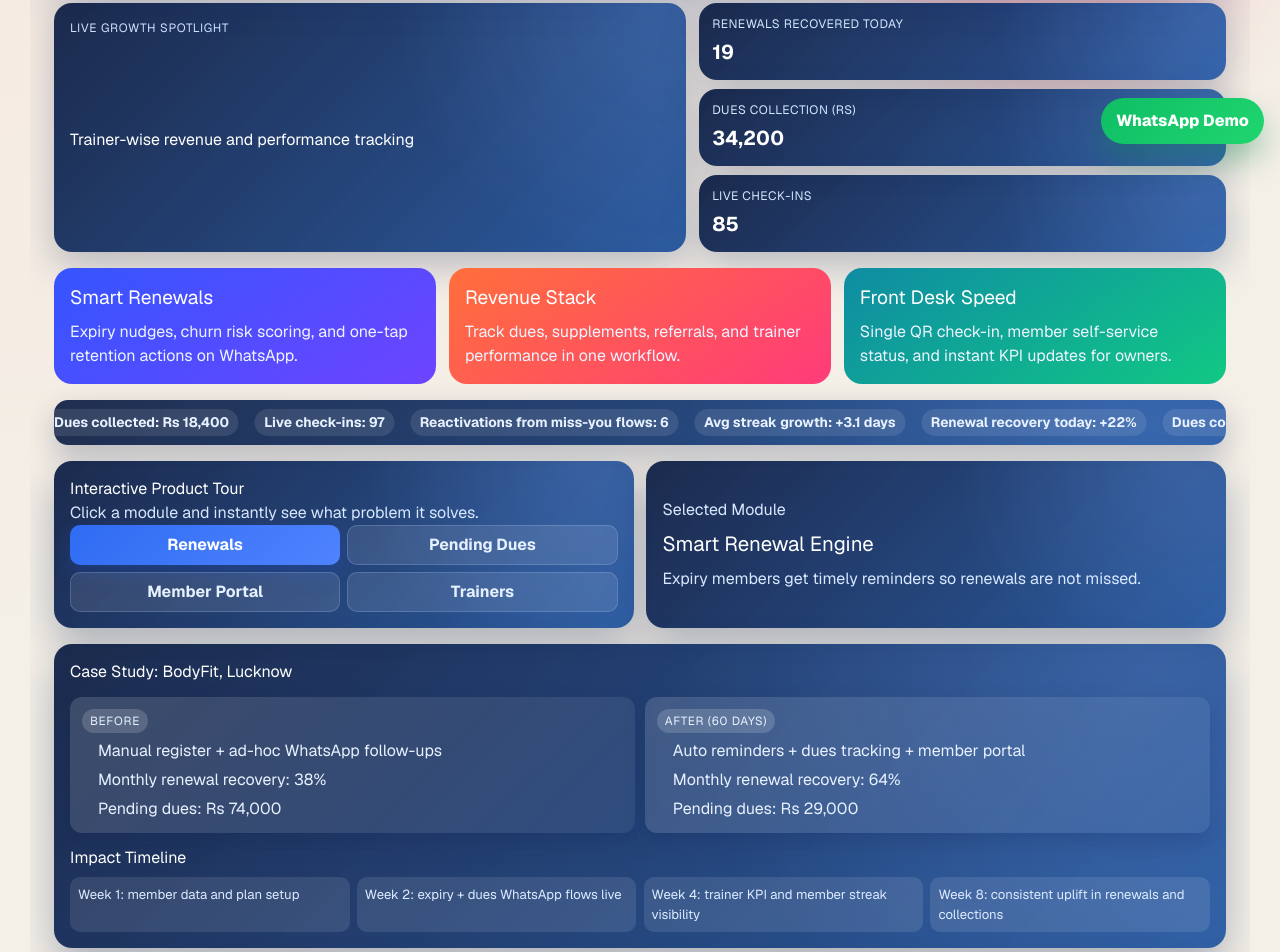
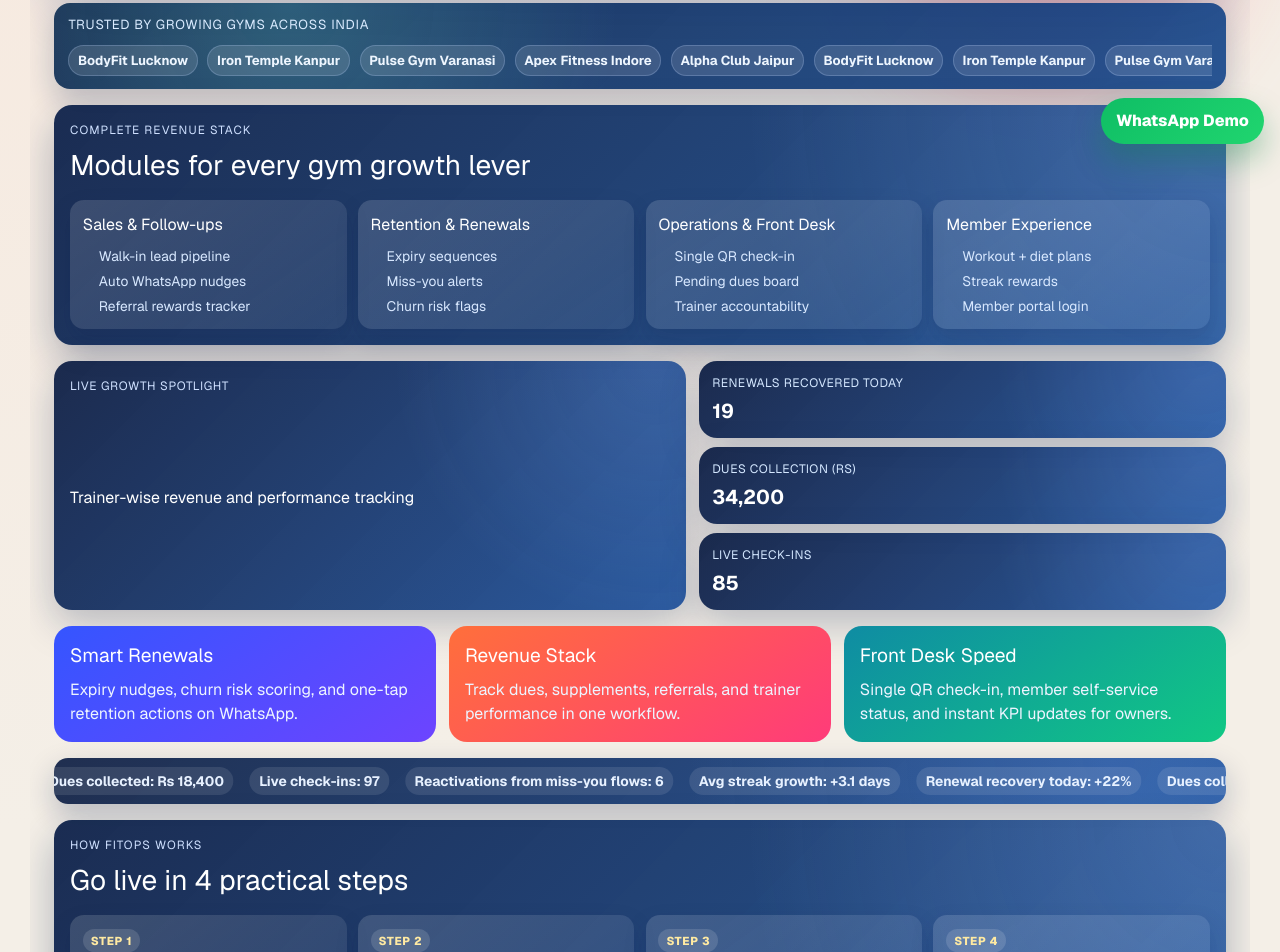
Before and after one commit to paritosh-rgb/Fitops, a Next.js app: page / in a window 1280 px wide. Shown: the part 640-1592 px from the top of the page. Built offline with nearby package versions, Linux system fonts and the light colour scheme.

Commit message:
Redesign landing flow with trust strip and solution architecture

```diff
--- a/src/app/globals.css
+++ b/src/app/globals.css
@@ -645,6 +645,121 @@ th {
   color: #dce7ff;
 }
 
+.landing-trust-strip {
+  border-radius: 16px;
+  padding: 0.8rem 0.9rem;
+  background:
+    radial-gradient(circle at 20% 0%, rgba(117, 255, 221, 0.2), transparent 35%),
+    linear-gradient(135deg, rgba(8, 33, 74, 0.92), rgba(18, 68, 138, 0.9));
+  box-shadow: 0 14px 32px rgba(11, 35, 81, 0.24);
+  display: grid;
+  gap: 0.6rem;
+}
+
+.landing-trust-strip p {
+  margin: 0;
+  color: #daebff;
+  font-size: 0.82rem;
+  letter-spacing: 0.06em;
+  text-transform: uppercase;
+}
+
+.landing-trust-logos {
+  display: inline-flex;
+  gap: 0.6rem;
+  white-space: nowrap;
+  overflow: hidden;
+}
+
+.landing-trust-logos span {
+  display: inline-flex;
+  align-items: center;
+  padding: 0.36rem 0.6rem;
+  border-radius: 999px;
+  color: #eef6ff;
+  font-size: 0.82rem;
+  font-weight: 700;
+  background: rgba(255, 255, 255, 0.12);
+  box-shadow: inset 0 0 0 1px rgba(189, 211, 255, 0.24);
+}
+
+.landing-solution-architecture,
+.landing-how-it-works {
+  border-radius: 18px;
+  padding: 1rem;
+  color: #e8f1ff;
+  background:
+    radial-gradient(circle at 100% 0%, rgba(157, 193, 255, 0.22), transparent 40%),
+    linear-gradient(135deg, rgba(12, 32, 72, 0.94), rgba(19, 74, 148, 0.9));
+  box-shadow: 0 16px 40px rgba(11, 35, 81, 0.3);
+}
+
+.section-headline p {
+  margin: 0;
+  font-size: 0.74rem;
+  letter-spacing: 0.09em;
+  text-transform: uppercase;
+  color: #cfe0ff;
+}
+
+.section-headline h2 {
+  margin: 0.35rem 0 0;
+  font-size: clamp(1.2rem, 2.2vw, 1.8rem);
+  color: #fff;
+}
+
+.solution-grid,
+.how-grid {
+  margin-top: 0.85rem;
+  display: grid;
+  gap: 0.7rem;
+  grid-template-columns: repeat(auto-fit, minmax(220px, 1fr));
+}
+
+.solution-grid article,
+.how-grid article {
+  border-radius: 14px;
+  padding: 0.8rem;
+  background: linear-gradient(145deg, rgba(255, 255, 255, 0.14), rgba(255, 255, 255, 0.06));
+  box-shadow: 0 10px 22px rgba(8, 29, 76, 0.2);
+}
+
+.solution-grid h3,
+.how-grid h3 {
+  margin: 0;
+  color: #fff;
+  font-size: 1rem;
+}
+
+.solution-grid ul {
+  margin: 0.55rem 0 0;
+  padding-left: 1rem;
+  display: grid;
+  gap: 0.28rem;
+  color: #d8e8ff;
+  font-size: 0.86rem;
+}
+
+.how-grid span {
+  width: fit-content;
+  display: inline-flex;
+  align-items: center;
+  border-radius: 999px;
+  padding: 0.18rem 0.5rem;
+  font-size: 0.72rem;
+  font-weight: 800;
+  letter-spacing: 0.06em;
+  text-transform: uppercase;
+  color: #ffeaa2;
+  background: rgba(255, 255, 255, 0.13);
+}
+
+.how-grid p {
+  margin: 0.4rem 0 0;
+  color: #dbe9ff;
+  font-size: 0.86rem;
+}
+
 .landing-v2-features {
   display: grid;
   gap: 0.8rem;
--- a/src/app/page.tsx
+++ b/src/app/page.tsx
@@ -28,6 +28,56 @@ const featureCards = [
     title: "Front Desk Speed",
     copy: "Single QR check-in, member self-service status, and instant KPI updates for owners.",
     tone: "f-c",
+  },
+];
+
+const trustGyms = [
+  "BodyFit Lucknow",
+  "Iron Temple Kanpur",
+  "Pulse Gym Varanasi",
+  "Apex Fitness Indore",
+  "Alpha Club Jaipur",
+];
+
+const solutionGroups = [
+  {
+    title: "Sales & Follow-ups",
+    points: ["Walk-in lead pipeline", "Auto WhatsApp nudges", "Referral rewards tracker"],
+  },
+  {
+    title: "Retention & Renewals",
+    points: ["Expiry sequences", "Miss-you alerts", "Churn risk flags"],
+  },
+  {
+    title: "Operations & Front Desk",
+    points: ["Single QR check-in", "Pending dues board", "Trainer accountability"],
+  },
+  {
+    title: "Member Experience",
+    points: ["Workout + diet plans", "Streak rewards", "Member portal login"],
+  },
+];
+
+const workflowSteps = [
+  {
+    step: "Step 1",
+    title: "Onboard Your Gym",
+    copy: "Import members, map plans, and assign trainers in one setup flow.",
+  },
+  {
+    step: "Step 2",
+    title: "Automate Follow-ups",
+    copy: "Enable renewal, due, and inactive-member reminders on WhatsApp.",
+  },
+  {
+    step: "Step 3",
+    title: "Track Daily KPIs",
+    copy: "View collections, check-ins, and trainer performance from one dashboard.",
+  },
+  {
+    step: "Step 4",
+    title: "Grow Predictably",
+    copy: "Use referrals, campaigns, and data-backed actions to improve revenue month on month.",
   },
 ];
 
@@ -385,6 +435,34 @@ export default function LandingPage() {
         </div>
       </section>
 
+      <section className="landing-trust-strip" aria-label="Trusted by gyms">
+        <p>{lang === "hi" ? "इन जिम्स द्वारा भरोसा किया गया" : "Trusted by growing gyms across India"}</p>
+        <div className="landing-trust-logos">
+          {[...trustGyms, ...trustGyms].map((gym, idx) => (
+            <span key={`${gym}-${idx}`}>{gym}</span>
+          ))}
+        </div>
+      </section>
+
+      <section id="features" className="landing-solution-architecture">
+        <div className="section-headline">
+          <p>{lang === "hi" ? "पूर्ण राजस्व स्टैक" : "Complete Revenue Stack"}</p>
+          <h2>{lang === "hi" ? "आपके जिम के हर हिस्से के लिए मॉड्यूल" : "Modules for every gym growth lever"}</h2>
+        </div>
+        <div className="solution-grid">
+          {solutionGroups.map((group) => (
+            <article key={group.title}>
+              <h3>{group.title}</h3>
+              <ul>
+                {group.points.map((point) => (
+                  <li key={point}>{point}</li>
+                ))}
+              </ul>
+            </article>
+          ))}
+        </div>
+      </section>
+
       <section className="landing-live-board">
         <article className="landing-spotlight">
           <p>{lang === "hi" ? "लाइव ग्रोथ स्पॉटलाइट" : "Live Growth Spotlight"}</p>
@@ -402,7 +480,7 @@ export default function LandingPage() {
         </div>
       </section>
 
-      <section id="features" className="landing-v2-features">
+      <section className="landing-v2-features">
         {featureCards.map((card) => (
           <article key={card.title} className={card.tone}>
             <h2>{card.title}</h2>
@@ -415,6 +493,22 @@ export default function LandingPage() {
         <div className="kpi-rail-track">
           {[...kpiRail, ...kpiRail].map((item, index) => (
             <span key={`${item}-${index}`}>{item}</span>
+          ))}
+        </div>
+      </section>
+
+      <section className="landing-how-it-works">
+        <div className="section-headline">
+          <p>{lang === "hi" ? "कैसे काम करता है" : "How FitOps Works"}</p>
+          <h2>{lang === "hi" ? "4 स्टेप में लाइव जिम ऑपरेशन" : "Go live in 4 practical steps"}</h2>
+        </div>
+        <div className="how-grid">
+          {workflowSteps.map((item) => (
+            <article key={item.step}>
+              <span>{item.step}</span>
+              <h3>{item.title}</h3>
+              <p>{item.copy}</p>
+            </article>
           ))}
         </div>
       </section>
```
